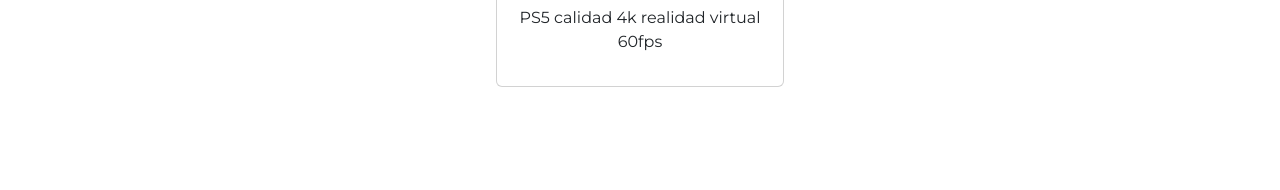
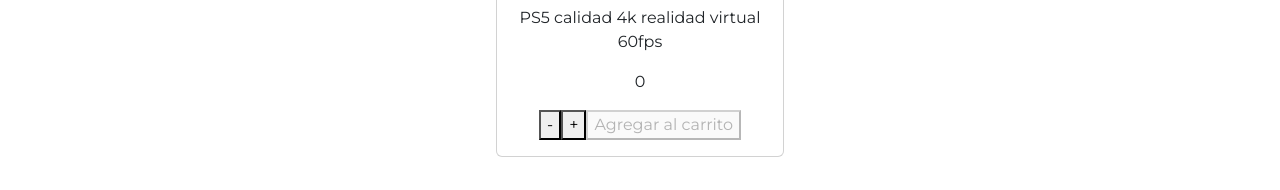
Before and after one commit to lautarogabrielalmada/Tiendaelectronica, a React (Create React App) app: page /detail/1 in a window 1280 px wide. Shown: the part 712-902 px from the top of the page. Built offline with nearby package versions, Linux system fonts and the light colour scheme.

Commit message:
Se agrego el sumar y restar entre otras cosas

```diff
--- a/src/Mock.js
+++ b/src/Mock.js
@@ -5,7 +5,8 @@
         nombre:"Play station 5",
         category:"consola",
         detalle:"PS5 calidad 4k realidad virtual 60fps",
-        precio:3000
+        precio:3000,
+        stock:10,
     },
 
     {
@@ -14,7 +15,9 @@
         img:"https://pisces.bbystatic.com/image2/BestBuy_US/images/products/6428/6428324_sd.jpg",
         nombre:"Xbox One",
         detalle:"xbox 360 con 2 controles y un casco de realidad virtual",
-        precio:500},
+        precio:500,
+        stock:10,},
+
 
     {
         id:"3",
@@ -22,7 +25,8 @@
         img:"https://http2.mlstatic.com/D_NQ_NP_878660-MLA41444063860_042020-O.jpg",
         nombre:"HP-1035",
         detalle:"HP 15 pulgadas con procesador ryzen 3 apta para juegos",
-        precio:600},
+        precio:600,
+        stock:10,},
 
     {
         id:"4",
@@ -30,7 +34,8 @@
         img:"https://www.computools.com.ar/Temp/App_WebSite/App_PictureFiles/Items/195477109315_800.jpg",
         nombre:"Lenovo 82fg",
         detalle:"Lenovo con procesador i7 touch 17 pulgadas gamer con la mejor velocidad en juegos",
-        precio:150}
+        precio:150,
+        stock:10,}
 ]
 
 
--- /dev/null
+++ b/src/components/ItemCount/ItemCount.jsx
@@ -0,0 +1,35 @@
+import { useState } from "react"
+
+const ItemCount = ({stock, onAdd}) => {
+
+const [count, setCount] = useState(0)
+
+const decrement=()=>{
+    if(count > 1){
+        setCount(prev => prev -1)
+    }
+}
+
+const increment = () =>{
+    if(count < stock){
+        setCount(prev => prev + 1)
+    }
+}
+
+return(
+    <div>
+        <p>
+        {count}
+        </p>
+
+        <button onClick={decrement}>-</button>
+        <button onClick={increment}>+</button>
+
+        <button onClick={() => onAdd(count)} disabled={!count}>Agregar al carrito</button>
+
+    </div>
+)
+
+}
+
+export default ItemCount
--- a/src/components/ItemDetail/ItemDetail.jsx
+++ b/src/components/ItemDetail/ItemDetail.jsx
@@ -1,7 +1,14 @@
 import Card from 'react-bootstrap/Card';
 import React from "react"
+import ItemCount from "../ItemCount/ItemCount";
 
 const ItemDetail = ({prod}) => {
+
+
+  const handleOnAdd = (quantity) =>{
+    console.log("se agrego al carrito"  + quantity)
+   }
+
     return (
         <div>
       <Card style={{ width: '18rem' }}>
@@ -23,6 +30,7 @@
 
             {prod.categoria}
           </Card.Text>
+          <ItemCount stock={prod.stock} onAdd={handleOnAdd}/>
         </Card.Body>
       </Card>
       </div>
--- a/src/components/ItemDetailContainer/ItemDetailContainer.jsx
+++ b/src/components/ItemDetailContainer/ItemDetailContainer.jsx
@@ -21,6 +21,8 @@
                .catch(err => console.log(err))
                .finally(()=>setLoading(false))
        },[productId])
+
+
 
     return(
 
```
Also changed, not shown: src/App.js (+0 -9 lines), src/components/ItemCount/ItemCount.css (added), src/components/ItemCount/index.js (added).
